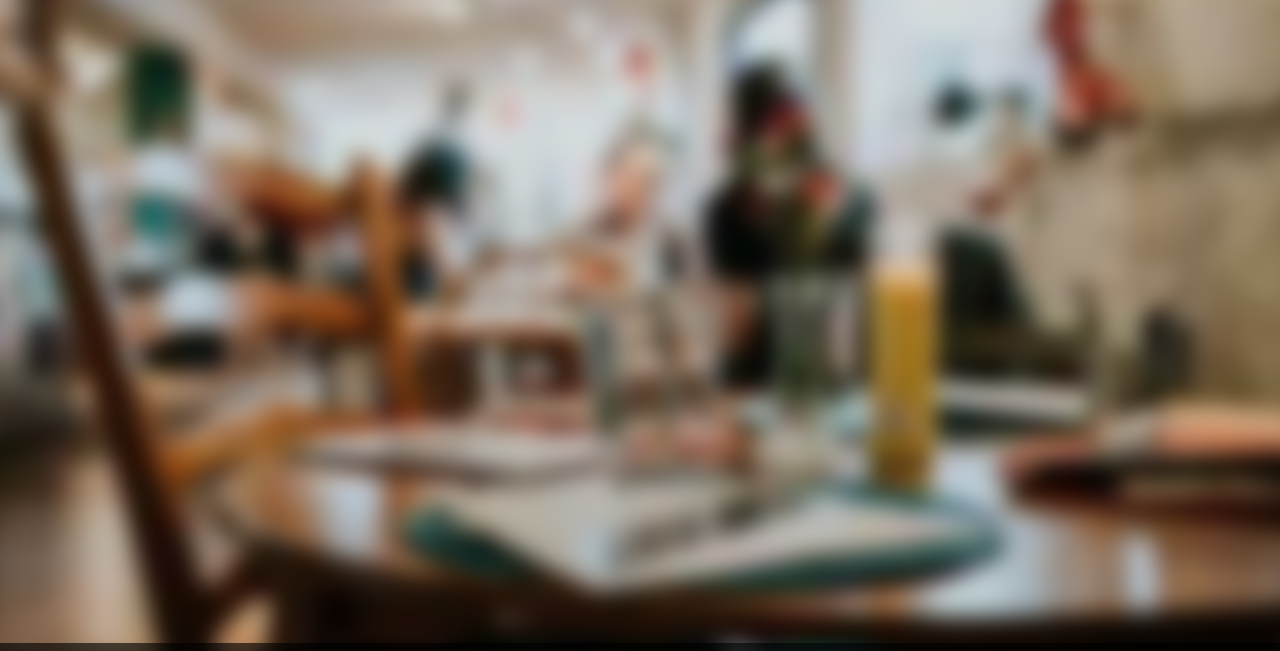
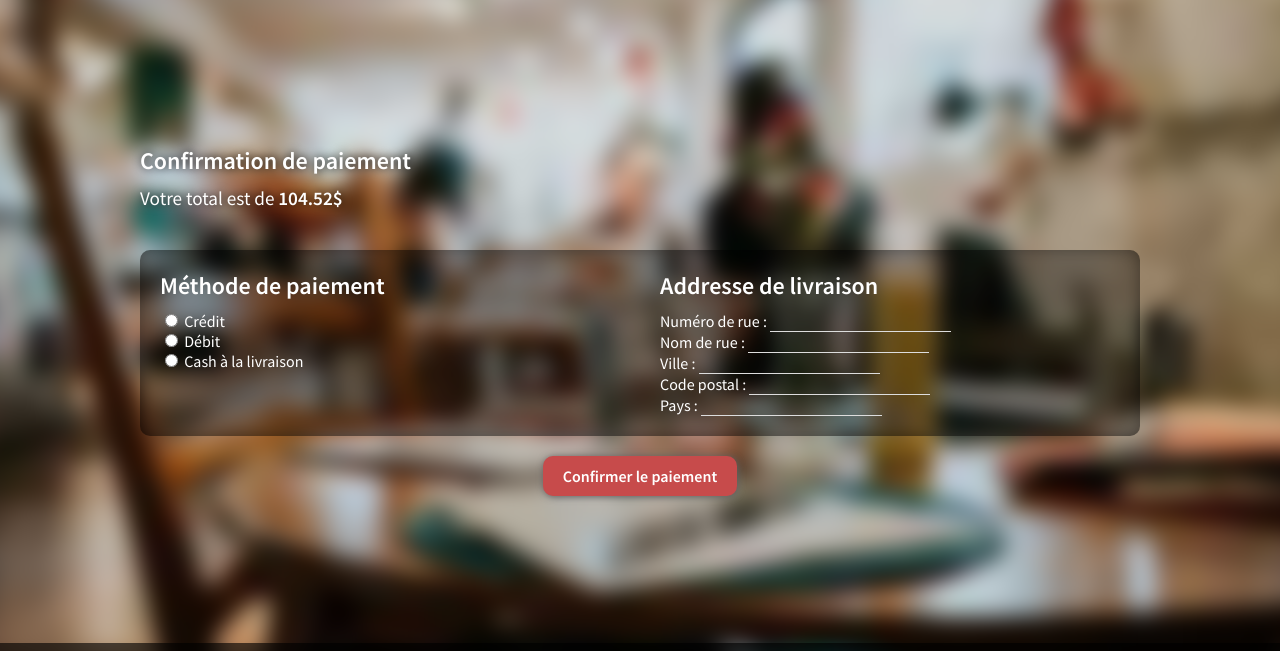
Before and after one commit to BenJeau/SEG3525-Lab, a plain HTML site: page layout/confirmation.html in a window 1280 px wide. Shown: the part 77-728 px from the top of the page. Drawn offline with Linux system fonts and the light colour scheme.

Commit message:
Created the confimation page

```diff
--- a/layout/confirmation.html
+++ b/layout/confirmation.html
@@ -22,6 +22,37 @@
         </header>
 
         <section class="content" id="main-content">
+			<div id="main-description" class="confirm-paiement">
+				<h1>Confirmation de paiement</h1>
+				<h2>Votre total est de <b>104.52$</b></h2>
+			</div>
+			<div id="main-info">
+				<div id="select-criterias">
+					<div class="selection">
+						<h1>Méthode de paiement</h1>
+
+						<div>
+							<input type="radio" name="city" value="credit"> Crédit<br>
+							<input type="radio" name="city" value="debit"> Débit<br>
+							<input type="radio" name="city" value="cash"> Cash à la livraison<br>
+						</div>
+					</div>
+					<div class="selection">
+						<h1>Addresse de livraison</h1>
+
+						<div id="address-fields">
+							Numéro de rue : <input type="search" name="numeroRue" placeholder=""> <br>
+							Nom de rue : <input type="search" name="nomRue" placeholder=""> <br>
+							Ville : <input type="search" name="ville" placeholder=""> <br>
+							Code postal : <input type="search" name="codePostal" placeholder=""> <br>
+							Pays : <input type="search" name="pays" placeholder=""> <br>
+						</div>
+					</div>
+				</div>
+				<a href="/layout/restaurant.html">
+					<p class="button">Confirmer le paiement</p>
+				</a>
+			</div>
         </section>
 
         <footer>
--- a/style/style.css
+++ b/style/style.css
@@ -108,6 +108,10 @@ header .content {
     padding: 0 10px;
     background-color: #efefef;
     border: 0
+}
+
+#search input:focus {
+	outline: none;
 }
 
 #select-criterias {
@@ -316,3 +320,23 @@ div .content {
     font-weight: 600;
     text-align: right;
 }
+
+/*** CONFIRMATION ***/
+.confirm-paiement {
+	margin-bottom: 5vh !important;
+}
+
+#address-fields input {
+	background-color: transparent;
+	border-top: none;
+	border-right: none;
+	border-left: none;
+	border-bottom: 1px solid #dddddd;
+	transition: border 0.2s ease;
+	color: white;
+}
+
+#address-fields input:focus {
+	border-bottom: 2px solid #dddddd;
+	outline: none;
+}
```
Also changed, not shown: img/restaurants/restaurant1.jpg, 2 other files.
